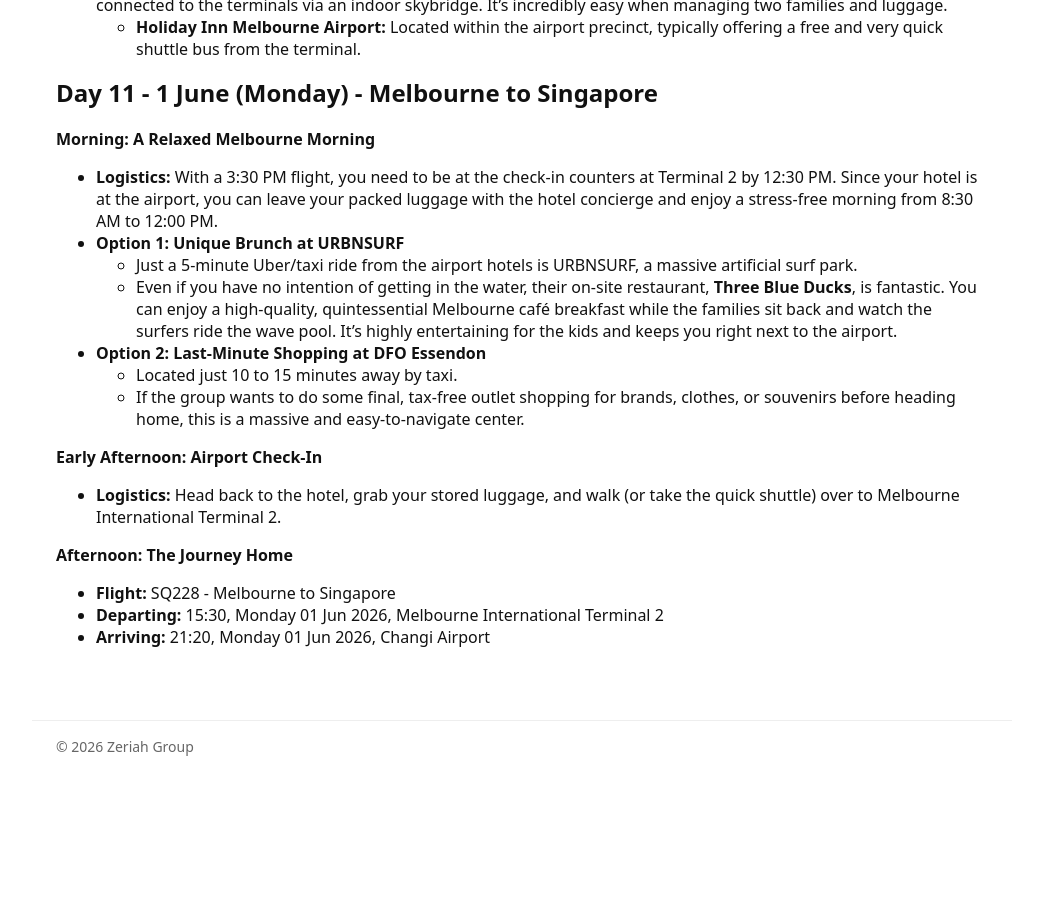
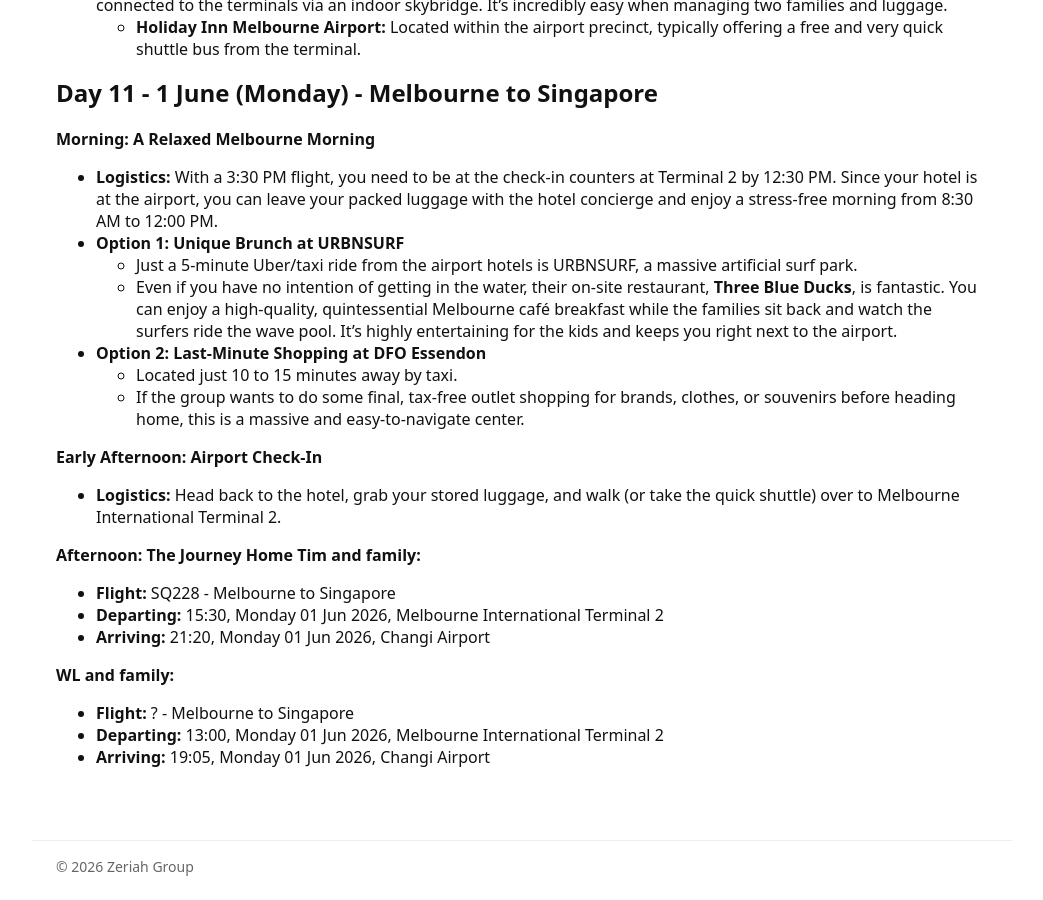
Before and after one commit to zeriahgroup/Travel, a Jekyll site: the page built from travels/2026_Tasmania.md, in a window 1280 px wide and 900 px high, scrolled down 9877 px. Shown: the whole window, without its empty margins (118-1161 px from the left). Built offline with Jekyll 4.4.1, drawn with Linux system fonts in a browser that asks for light colours; before the commit the page ends 10657 px from its top, so only the background shows below that.

Commit message:
Update 2026_Tasmania.md

```diff
--- a/travels/2026_Tasmania.md
+++ b/travels/2026_Tasmania.md
@@ -88,7 +88,7 @@ Pre-booking is **essential** (ideally 1 to 2 months in advance), especially sinc
 
 ## Day 1 - 22 May (Friday) - Singapore to Melbourne to Hobart
 
-Tim and family:
+**Tim and family:**
 - SQ227 - Singapore to Melbourne
 - Departing 22:10, Thursday 21 May 2026, Changi Terminal 3
 - Arriving 07:25, Friday 22 May 2026, Melbourne International Terminal 2
@@ -97,7 +97,7 @@ Tim and family:
 Lunch in Hobart, then collect car, put stuff in Airbnb, then meet up with WL and family for dinner once they arrive in Hobart.
 
 
-WL and family:
+**WL and family:**
 - Departing 02:30, Friday 22 May 2026, Changi
 - Arriving 11:45, Friday 22 May 2026, Melbourne
 - Transfer to Hobart, ETA 4pm to 5pm.
@@ -344,6 +344,12 @@ Your morning will be taken up entirely by the majestic Gordon River, followed by
 - **Logistics:** Head back to the hotel, grab your stored luggage, and walk (or take the quick shuttle) over to Melbourne International Terminal 2.
 
 **Afternoon: The Journey Home**
+**Tim and family:**
 - **Flight:** SQ228 - Melbourne to Singapore
 - **Departing:** 15:30, Monday 01 Jun 2026, Melbourne International Terminal 2
 - **Arriving:** 21:20, Monday 01 Jun 2026, Changi Airport
+
+**WL and family:**
+- **Flight:** ? - Melbourne to Singapore
+- **Departing:** 13:00, Monday 01 Jun 2026, Melbourne International Terminal 2
+- **Arriving:** 19:05, Monday 01 Jun 2026, Changi Airport
```
